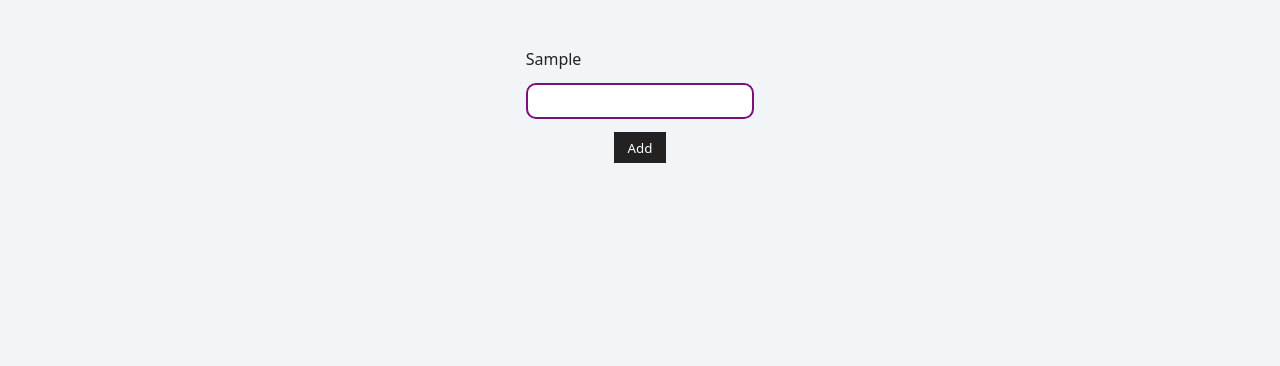
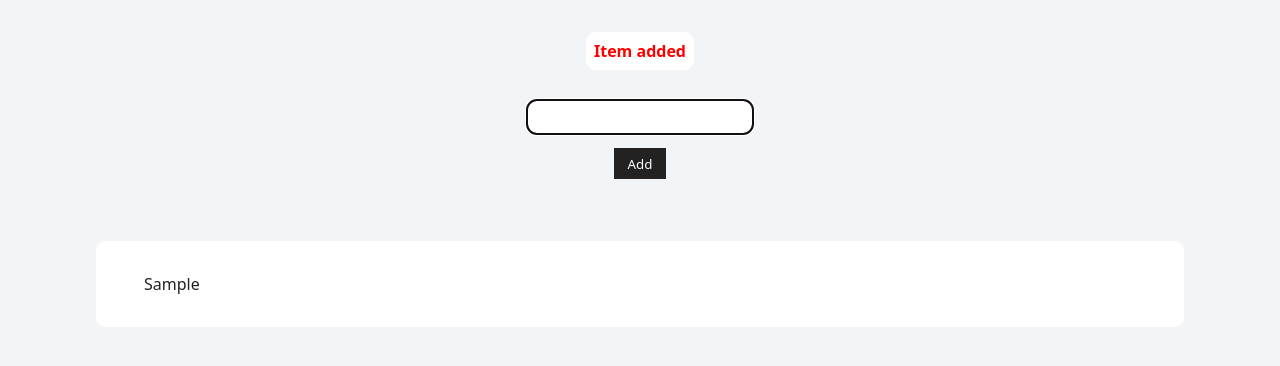
Before and after one commit to michaelboateng1/react-basics, a React (Create React App) app: page / in a window 1280 px wide. Both pictures are taken after typing "Sample" into the empty fields and a click on the button "Add". Shown: the top 366 px of the page. Built offline with nearby package versions, Linux system fonts and the light colour scheme.

Commit message:
Added useReducer and examples on it

```diff
--- a/src/App.js
+++ b/src/App.js
@@ -26,7 +26,10 @@ import "./index.css";
 // import MultipleInputs from "./advance_react/forms/multiple_inputs";
 
 // ! /* useRef */
-import UncontrolledInput from "./advance_react/useRef/uncontrolled_input";
+// import UncontrolledInput from "./advance_react/useRef/uncontrolled_input";
+
+// ! /* useReducer */
+import Index from "./advance_react/useReducer";
 
 function App() {
   return (
@@ -55,7 +58,10 @@ function App() {
         {/* <MultipleInputs /> */}
 
         {/* useRef hook */}
-        <UncontrolledInput />
+        {/* <UncontrolledInput /> */}
+
+        {/* useReducer hook */}
+        <Index />
       </div>
     </React.Fragment>
   );
--- /dev/null
+++ b/src/advance_react/useReducer/Modal.js
@@ -0,0 +1,10 @@
+import React, { useEffect } from "react";
+
+function Modal({ modalContent, closeModal }) {
+  useEffect(() => {
+    setTimeout(() => closeModal(), 3000);
+  });
+  return <h1 style={{ padding: "0.5em", backgroundColor: "#fff", color: "red", fontSize: "1rem", borderRadius: "10px" }}>{modalContent}</h1>;
+}
+
+export default Modal;
--- /dev/null
+++ b/src/advance_react/useReducer/index.js
@@ -0,0 +1,60 @@
+import React, { useState, useReducer, useEffect, useRef } from "react";
+import { data } from "../../data";
+import Modal from "./Modal";
+
+// importing the reducer function
+import { reducer } from "./reducer";
+
+const defaultState = {
+  people: [],
+  showModal: false,
+  modalContent: "This is a modal",
+};
+
+function Index() {
+  const [name, setName] = useState("");
+  const [state, dispatch] = useReducer(reducer, defaultState);
+  const inputContainer = useRef(null);
+
+  useEffect(() => {
+    inputContainer.current.focus();
+  });
+
+  const closeModal = () => {
+    dispatch({ type: "CLOSE_MODAL" });
+  };
+
+  const hundleSubmit = (e) => {
+    e.preventDefault();
+    if (name.trim()) {
+      const newItem = { id: new Date().getTime().toString(), name };
+      dispatch({ type: "TESTING", payload: newItem });
+      setName("");
+    } else {
+      dispatch({ type: "EMPTY_VALUE" });
+      setName("");
+    }
+  };
+
+  return (
+    <>
+      {state.showModal && <Modal modalContent={state.modalContent} closeModal={closeModal} />}
+      <form onSubmit={hundleSubmit}>
+        <div className="form-controlle">
+          <input type="text" value={name} onChange={(e) => setName(e.target.value)} ref={inputContainer} />
+          <button type="submit">Add</button>
+        </div>
+      </form>
+
+      {state.people.map(({ name, id }) => {
+        return (
+          <div className="item" key={id}>
+            <p>{name}</p>
+          </div>
+        );
+      })}
+    </>
+  );
+}
+
+export default Index;
--- /dev/null
+++ b/src/advance_react/useReducer/reducer.js
@@ -0,0 +1,16 @@
+export const reducer = (state, action) => {
+  if (action.type === "TESTING") {
+    const newPeople = [...state.people, action.payload];
+    return { ...state, people: newPeople, modalContent: "Item added", showModal: true };
+  }
+
+  if (action.type === "EMPTY_VALUE") {
+    return { ...state, modalContent: "Plese enter something...", showModal: true };
+  }
+
+  if (action.type === "CLOSE_MODAL") {
+    return { ...state, showModal: false };
+  }
+
+  throw new Error("action.type did not match any condition here.");
+};
```
